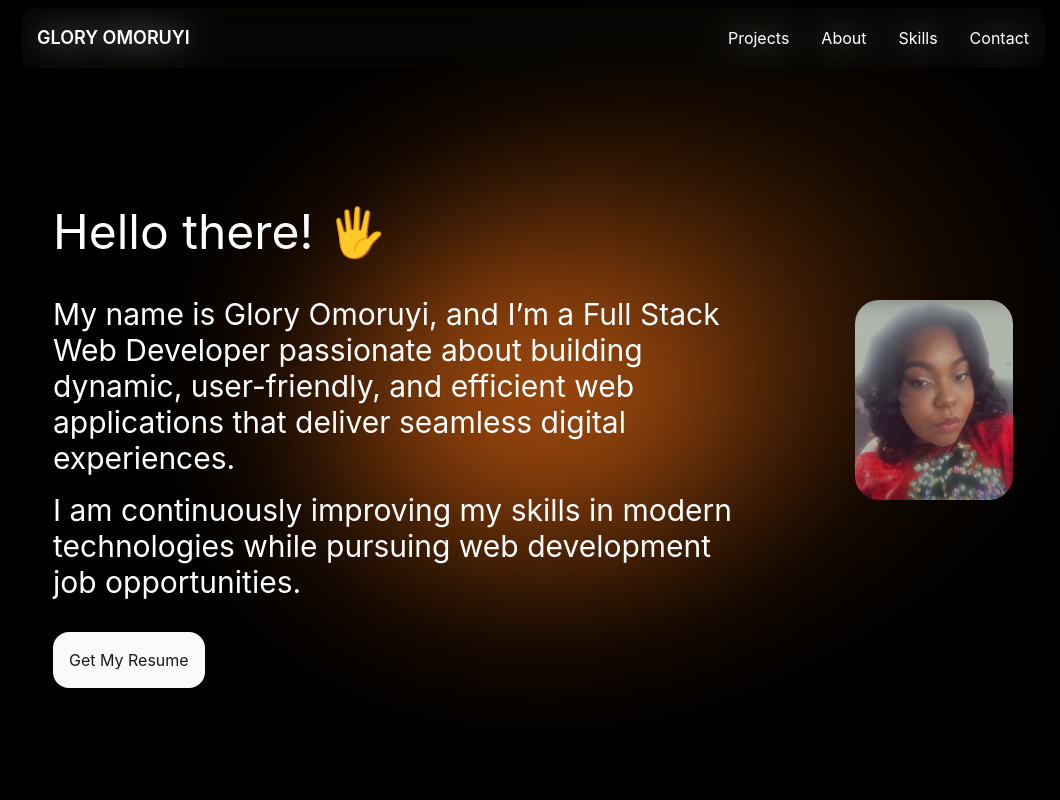
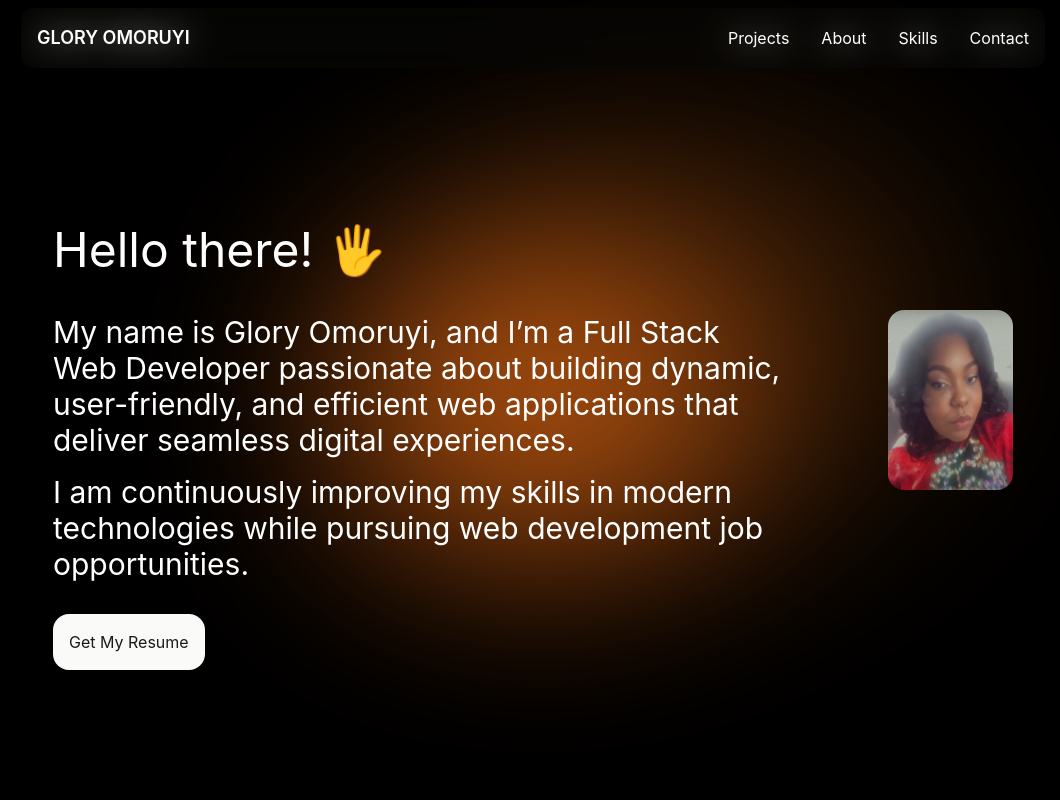
Before and after one commit to nimietech/Portfolio, a React (Create React App) app: page / in a window 1280 px wide. Shown: the top 800 px of the page, without its empty margins (107-1167 px from the left). Built offline with nearby package versions, Linux system fonts and the light colour scheme.

Commit message:
Updated feature X or fixed issue Y

```diff
--- a/package.json
+++ b/package.json
@@ -1,4 +1,5 @@
 {
+  "homepage": "https://nimietech.github.io/Portfolio",
   "name": "my-portfolio",
   "version": "0.1.0",
   "private": true,
@@ -44,7 +45,5 @@
   "devDependencies": {
     "gh-pages": "^6.3.0",
     "tailwindcss": "^3.4.17"
-  },
-
-  "homepage": "https://nimietech.github.io/Portfolio"
+  }
 }
--- a/src/components/Home.jsx
+++ b/src/components/Home.jsx
@@ -47,7 +47,7 @@ const Home = () => {
           </motion.p>
 
           <motion.a className='bg-stone-50 text-stone-900 p-2 lg:p-4 mt-8 rounded-2xl inline-block hover:bg-amber-950 hover:text-white'
-                    href="/MY CV.pdf"
+                    href={HERO_SECTION.resumeLink}
                     download
                     rel='noopener noreferrer'
                     target='_blank'
@@ -60,7 +60,7 @@ const Home = () => {
                     initial='hidden'
                     animate='visible'
                     variants={imageVariants}>
-          <img src={glory} alt="" className='h-[200px] w-[600px] rounded-3xl'/>
+          <img src={glory} alt="" className='h-[180px] w-[450px] rounded-2xl'/>
         </motion.div>
 
       </div>
```
Also changed, not shown: 2 other files (tests, documents, lock files or other folders).
